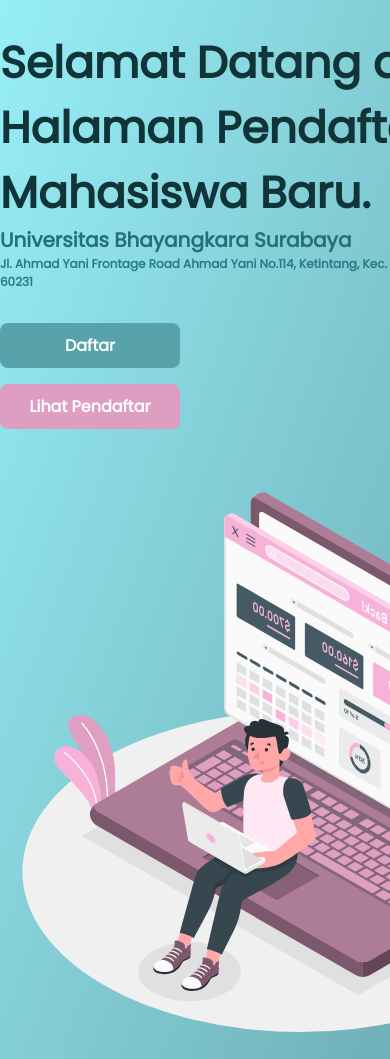
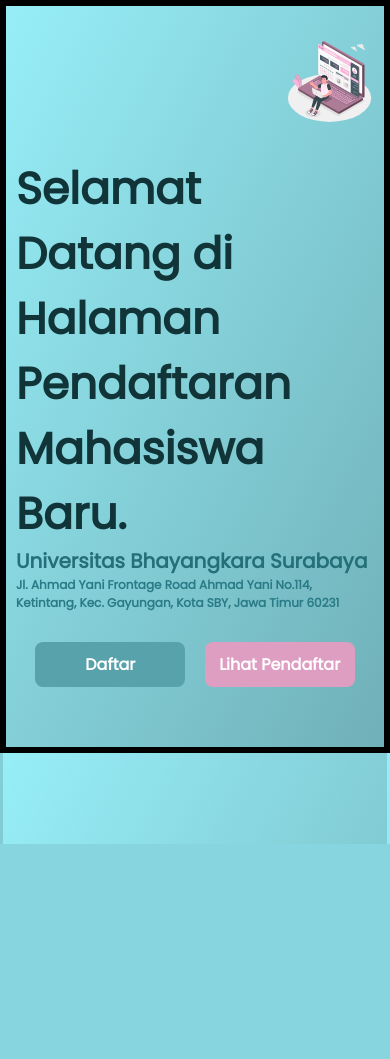
Before and after one commit to adrianmarvel/project_pendaftaran, a PHP site: page /home.php in a window 390 px wide; the page is wider, and only the part inside the window is pictured. After the commit the page ends 844 px from the top of that part, so only its background shows below. Run offline with PHP 8.4, Linux system fonts and the light colour scheme.

Commit message:
responsive

```diff
--- a/assets/css/home.css
+++ b/assets/css/home.css
@@ -11,6 +11,8 @@
     display: flex;
     flex-direction: row;
     justify-content: center;
+    margin-left: 10px;
+    margin-right: 10px;
 }
 .title{
     font-size: 44px;
@@ -26,11 +28,10 @@
 }
 .tombol{
     display: flex;
-    flex-direction: column;
-    width: 180px;
+    flex-direction: row;
+    justify-content: space-evenly;
 }
 .daftar{
-    margin-top: 32px;
     background-color: #57A2AB; /* Green */
     border: none;
     color: white;
@@ -40,6 +41,7 @@
     font-size: 16px;
     padding: 10px;
     border-radius:8px;
+    width: 150px;
 
     transition-duration: 0.4s;
 }
@@ -47,7 +49,6 @@
     background-color:#37666B;
 }
 .lihat{
-    margin-top: 16px;
     background-color: #DE9EC1; /* Green */
     border: none;
     color: white;
@@ -57,6 +58,7 @@
     font-size: 16px;
     padding: 10px;
     border-radius:8px;
+    width: 150px;
 
     transition-duration: 0.4s;
 }
@@ -87,9 +89,37 @@
 }
 @media (max-width: 600px) {
     .flex-container {
-      flex-direction: column;
+      flex-direction: column-reverse;
+      margin-left: 10px;
+      margin-right: 10px;
     }
     html,body{
         height: auto;
     }
+    .left{
+        width: auto;
+    }
+    .img{
+        width: 50%;
+    }
 }
+@media (max-width: 500px){
+    html,body{
+        border-style: solid;
+        height: auto;
+    }
+    .right{
+        justify-content: flex-end;
+        width: auto;
+    }
+    .left{
+        width: auto;
+    }
+    .img{
+        width: 25%;
+    }
+    .tombol{
+        margin-top: 30px;
+        margin-bottom: 60px;
+    }
+}
```
Also changed, not shown: assets/css/input.css (+15 -6 lines), assets/css/table.css (+10 -0 lines).
